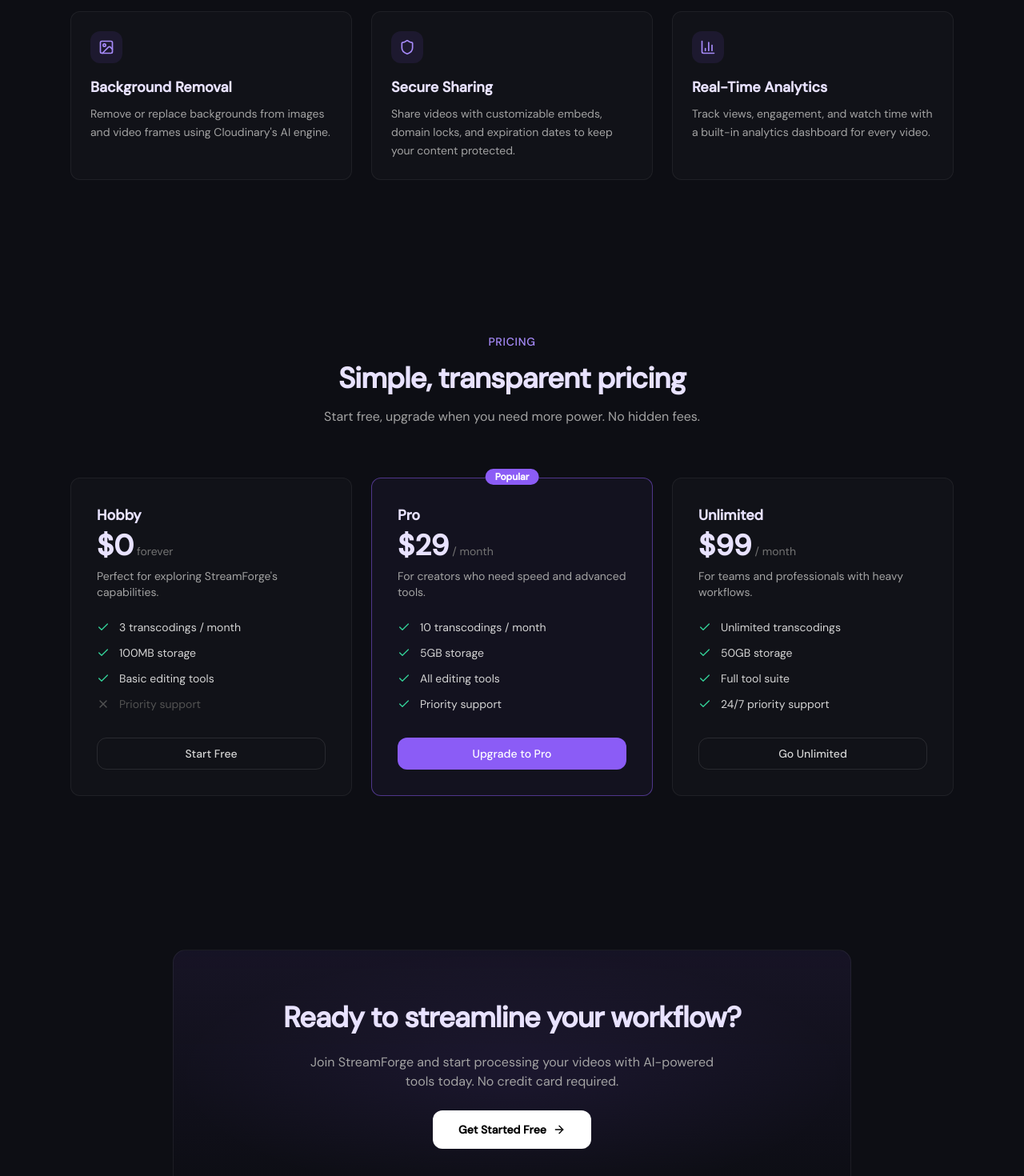
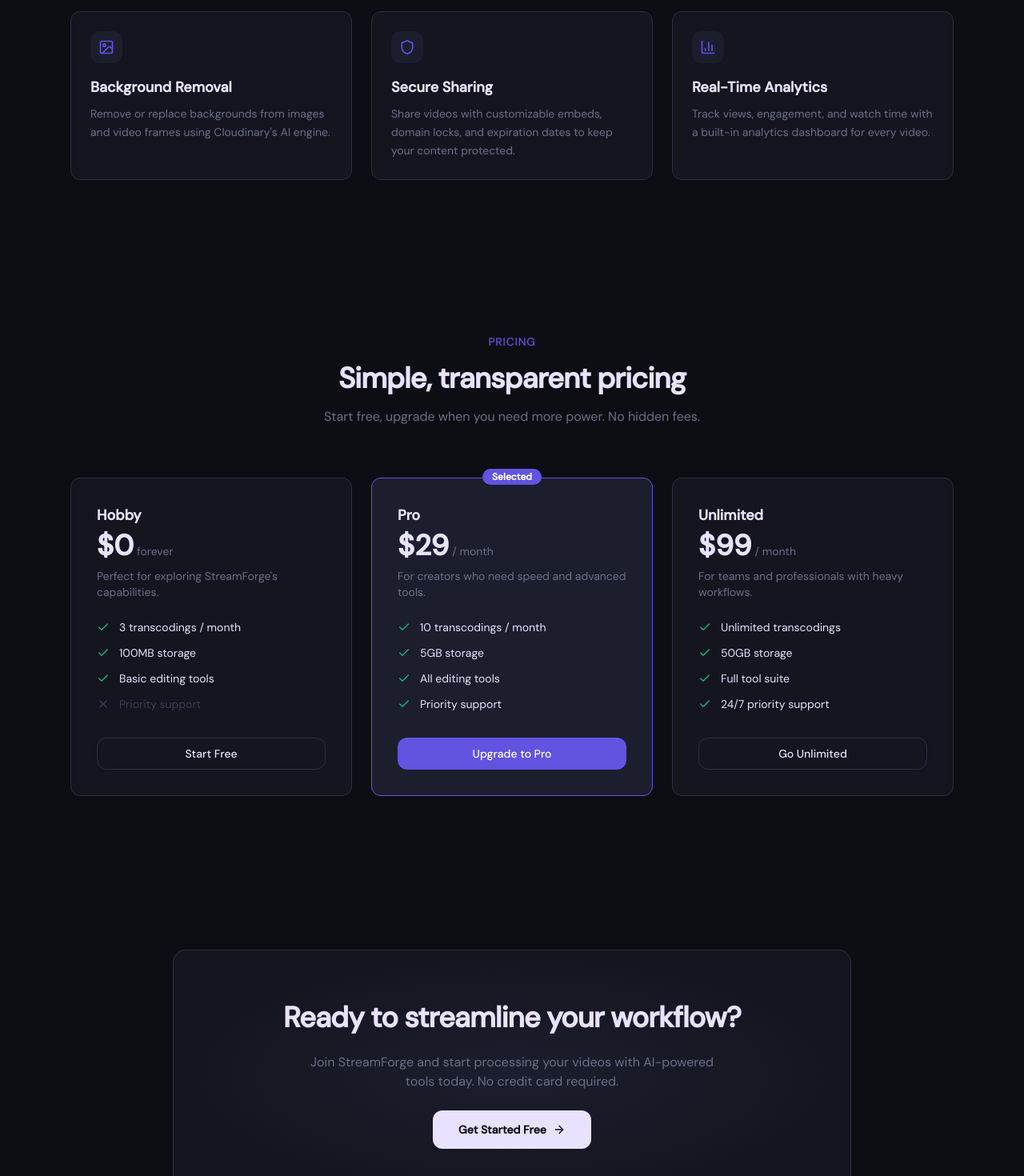
Before and after one commit to gourav3649/StreamForge, a Next.js app in the folder web/: page / in a window 1280 px wide. Shown: the part 1320-2790 px from the top of the page at 80% size. Built offline with nearby package versions, Linux system fonts and the light colour scheme; no server answers.

Commit message:
UI: fix features border in light mode, make pricing interactive

```diff
--- a/web/src/app/page.tsx
+++ b/web/src/app/page.tsx
@@ -1,5 +1,8 @@
+"use client";
+
 import Navbar from "@/components/global/navbar";
 import Link from "next/link";
+import { useState } from "react";
 import {
   CheckIcon,
   X,
@@ -65,7 +68,6 @@ const pricingPlans = [
       { text: "Priority support", included: false },
     ],
     cta: "Start Free",
-    highlighted: false,
   },
   {
     name: "Pro",
@@ -79,7 +81,6 @@ const pricingPlans = [
       { text: "Priority support", included: true },
     ],
     cta: "Upgrade to Pro",
-    highlighted: true,
   },
   {
     name: "Unlimited",
@@ -93,11 +94,12 @@ const pricingPlans = [
       { text: "24/7 priority support", included: true },
     ],
     cta: "Go Unlimited",
-    highlighted: false,
   },
 ];
 
 export default function Home() {
+  const [selectedPlan, setSelectedPlan] = useState("Pro");
+
   return (
     <main className="flex items-center justify-center flex-col bg-[var(--bg-base)] text-[var(--text-primary)]">
       <Navbar />
@@ -156,13 +158,13 @@ export default function Home() {
         className="w-full max-w-6xl mx-auto px-6 py-24"
       >
         <div className="text-center mb-16 space-y-4">
-          <p className="text-sm font-medium text-violet-400 uppercase tracking-wider">
+          <p className="text-sm font-medium text-[var(--accent)] uppercase tracking-wider">
             Features
           </p>
-          <h2 className="text-3xl sm:text-4xl font-bold tracking-tight">
+          <h2 className="text-3xl sm:text-4xl font-bold tracking-tight text-[var(--text-primary)]">
             Everything you need for video
           </h2>
-          <p className="text-neutral-400 max-w-xl mx-auto">
+          <p className="text-[var(--text-secondary)] max-w-xl mx-auto">
             From transcoding to AI editing, StreamForge gives you a complete
             toolkit to process, enhance, and share your media.
           </p>
@@ -172,13 +174,13 @@ export default function Home() {
           {features.map((feature) => (
             <div
               key={feature.title}
-              className="group p-6 rounded-xl border border-white/[0.06] bg-white/[0.02] hover:bg-white/[0.04] hover:border-white/10 transition-all duration-300"
+              className="group p-6 rounded-xl border border-[var(--bg-border)] bg-[var(--bg-surface)] hover:bg-[var(--bg-elevated)] transition-all duration-300 shadow-sm"
             >
-              <div className="flex items-center justify-center w-10 h-10 rounded-lg bg-violet-500/10 mb-4">
-                <feature.icon size={20} className="text-violet-400" />
+              <div className="flex items-center justify-center w-10 h-10 rounded-lg bg-[var(--accent-subtle)] mb-4">
+                <feature.icon size={20} className="text-[var(--accent)]" />
               </div>
-              <h3 className="text-lg font-semibold mb-2">{feature.title}</h3>
-              <p className="text-sm text-neutral-400 leading-relaxed">
+              <h3 className="text-lg font-semibold mb-2 text-[var(--text-primary)]">{feature.title}</h3>
+              <p className="text-sm text-[var(--text-secondary)] leading-relaxed">
                 {feature.description}
               </p>
             </div>
@@ -192,42 +194,45 @@ export default function Home() {
         className="w-full max-w-6xl mx-auto px-6 py-24"
       >
         <div className="text-center mb-16 space-y-4">
-          <p className="text-sm font-medium text-violet-400 uppercase tracking-wider">
+          <p className="text-sm font-medium text-[var(--accent)] uppercase tracking-wider">
             Pricing
           </p>
-          <h2 className="text-3xl sm:text-4xl font-bold tracking-tight">
+          <h2 className="text-3xl sm:text-4xl font-bold tracking-tight text-[var(--text-primary)]">
             Simple, transparent pricing
           </h2>
-          <p className="text-neutral-400 max-w-xl mx-auto">
+          <p className="text-[var(--text-secondary)] max-w-xl mx-auto">
             Start free, upgrade when you need more power. No hidden fees.
           </p>
         </div>
 
         <div className="grid gap-6 md:grid-cols-3">
-          {pricingPlans.map((plan) => (
+          {pricingPlans.map((plan) => {
+            const isHighlighted = selectedPlan === plan.name;
+            return (
               <div
                 key={plan.name}
-              className={`relative flex flex-col p-8 rounded-xl border transition-all duration-300 ${
-                plan.highlighted
-                  ? "border-violet-500/50 bg-violet-500/[0.05]"
-                  : "border-white/[0.06] bg-white/[0.02] hover:border-white/10"
+                onClick={() => setSelectedPlan(plan.name)}
+                className={`cursor-pointer relative flex flex-col p-8 rounded-xl border transition-all duration-300 ${
+                  isHighlighted
+                    ? "border-[var(--accent)] bg-[var(--accent-subtle)]"
+                    : "border-[var(--bg-border)] bg-[var(--bg-surface)] hover:bg-[var(--bg-elevated)]"
                 }`}
               >
-              {plan.highlighted && (
-                <div className="absolute -top-3 left-1/2 -translate-x-1/2 px-3 py-0.5 rounded-full bg-violet-500 text-xs font-semibold text-white">
-                  Popular
+                {isHighlighted && (
+                  <div className="absolute -top-3 left-1/2 -translate-x-1/2 px-3 py-0.5 rounded-full bg-[var(--accent)] text-xs font-semibold text-white">
+                    Selected
                   </div>
                 )}
 
                 <div className="mb-6">
-                <h3 className="text-lg font-semibold mb-1">{plan.name}</h3>
+                  <h3 className="text-lg font-semibold mb-1 text-[var(--text-primary)]">{plan.name}</h3>
                   <div className="flex items-baseline gap-1">
-                  <span className="text-4xl font-bold">{plan.price}</span>
-                  <span className="text-sm text-neutral-500">
+                    <span className="text-4xl font-bold text-[var(--text-primary)]">{plan.price}</span>
+                    <span className="text-sm text-[var(--text-secondary)]">
                       {plan.period}
                     </span>
                   </div>
-                <p className="text-sm text-neutral-400 mt-2">
+                  <p className="text-sm text-[var(--text-secondary)] mt-2">
                     {plan.description}
                   </p>
                 </div>
@@ -236,13 +241,13 @@ export default function Home() {
                   {plan.features.map((f, i) => (
                     <li key={i} className="flex items-center gap-3 text-sm">
                       {f.included ? (
-                      <CheckIcon size={16} className="text-emerald-400 shrink-0" />
+                        <CheckIcon size={16} className="text-emerald-500 shrink-0" />
                       ) : (
-                      <X size={16} className="text-neutral-600 shrink-0" />
+                        <X size={16} className="text-[var(--text-muted)] shrink-0" />
                       )}
                       <span
                         className={
-                        f.included ? "text-neutral-300" : "text-neutral-600"
+                          f.included ? "text-[var(--text-primary)]" : "text-[var(--text-muted)]"
                         }
                       >
                         {f.text}
@@ -254,33 +259,34 @@ export default function Home() {
                 <Link
                   href="/billing"
                   className={`inline-flex items-center justify-center h-10 rounded-lg text-sm font-medium transition-colors duration-200 ${
-                  plan.highlighted
-                    ? "bg-violet-500 text-white hover:bg-violet-600"
-                    : "border border-white/10 text-neutral-300 hover:bg-white/5"
+                    isHighlighted
+                      ? "bg-[var(--accent)] text-white hover:opacity-90"
+                      : "border border-[var(--bg-border)] text-[var(--text-primary)] hover:bg-[var(--bg-elevated)]"
                   }`}
                 >
                   {plan.cta}
                 </Link>
               </div>
-          ))}
+            );
+          })}
         </div>
       </section>
 
       {/* ─── CTA Section ─── */}
       <section className="w-full max-w-4xl mx-auto px-6 py-24 text-center">
-        <div className="relative p-12 sm:p-16 rounded-2xl border border-white/[0.06] bg-gradient-to-b from-violet-500/[0.08] to-transparent overflow-hidden">
-          <div className="absolute inset-0 bg-[radial-gradient(ellipse_at_center,rgba(139,92,246,0.08),transparent_70%)] pointer-events-none" />
+        <div className="relative p-12 sm:p-16 rounded-2xl border border-[var(--bg-border)] bg-[var(--bg-surface)] overflow-hidden">
+          <div className="absolute inset-0 bg-[radial-gradient(ellipse_at_center,var(--accent-subtle),transparent_70%)] pointer-events-none" />
           <div className="relative z-10 space-y-6">
-            <h2 className="text-3xl sm:text-4xl font-bold tracking-tight">
+            <h2 className="text-3xl sm:text-4xl font-bold tracking-tight text-[var(--text-primary)]">
               Ready to streamline your workflow?
             </h2>
-            <p className="text-neutral-400 max-w-lg mx-auto">
+            <p className="text-[var(--text-secondary)] max-w-lg mx-auto">
               Join StreamForge and start processing your videos with AI-powered
               tools today. No credit card required.
             </p>
             <Link
               href="/dashboard"
-              className="inline-flex items-center gap-2 h-12 px-8 rounded-lg bg-white text-black text-sm font-semibold hover:bg-neutral-200 transition-colors duration-200"
+              className="inline-flex items-center gap-2 h-12 px-8 rounded-lg bg-[var(--text-primary)] text-[var(--bg-base)] text-sm font-semibold hover:opacity-90 transition-opacity duration-200"
             >
               Get Started Free
               <ArrowRight size={16} />
@@ -290,17 +296,17 @@ export default function Home() {
       </section>
 
       {/* ─── Footer ─── */}
-      <footer className="w-full border-t border-white/[0.06] py-8 px-6">
+      <footer className="w-full border-t border-[var(--bg-border)] py-8 px-6 bg-[var(--bg-base)]">
         <div className="max-w-6xl mx-auto flex flex-col sm:flex-row items-center justify-between gap-4">
           <div className="flex items-center gap-2">
-            <div className="flex items-center justify-center w-6 h-6 rounded-md bg-gradient-to-br from-violet-500 to-indigo-600">
+            <div className="flex items-center justify-center w-6 h-6 rounded-md bg-[var(--accent)]">
               <Zap size={12} className="text-white" />
             </div>
-            <span className="text-sm font-medium text-neutral-400">
+            <span className="text-sm font-medium text-[var(--text-secondary)]">
               StreamForge
             </span>
           </div>
-          <p className="text-sm text-neutral-600">
+          <p className="text-sm text-[var(--text-muted)]">
             © {new Date().getFullYear()} StreamForge. All rights reserved.
           </p>
         </div>
```
Lines whose indentation alone changed are shown as unchanged.
